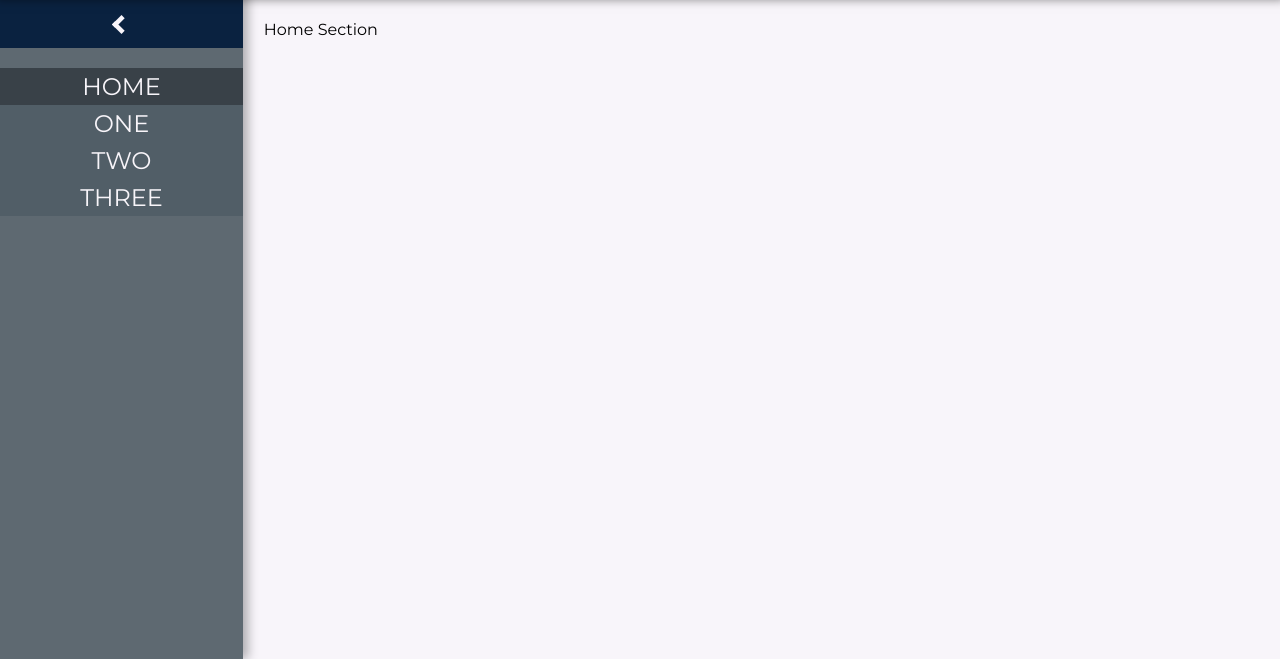
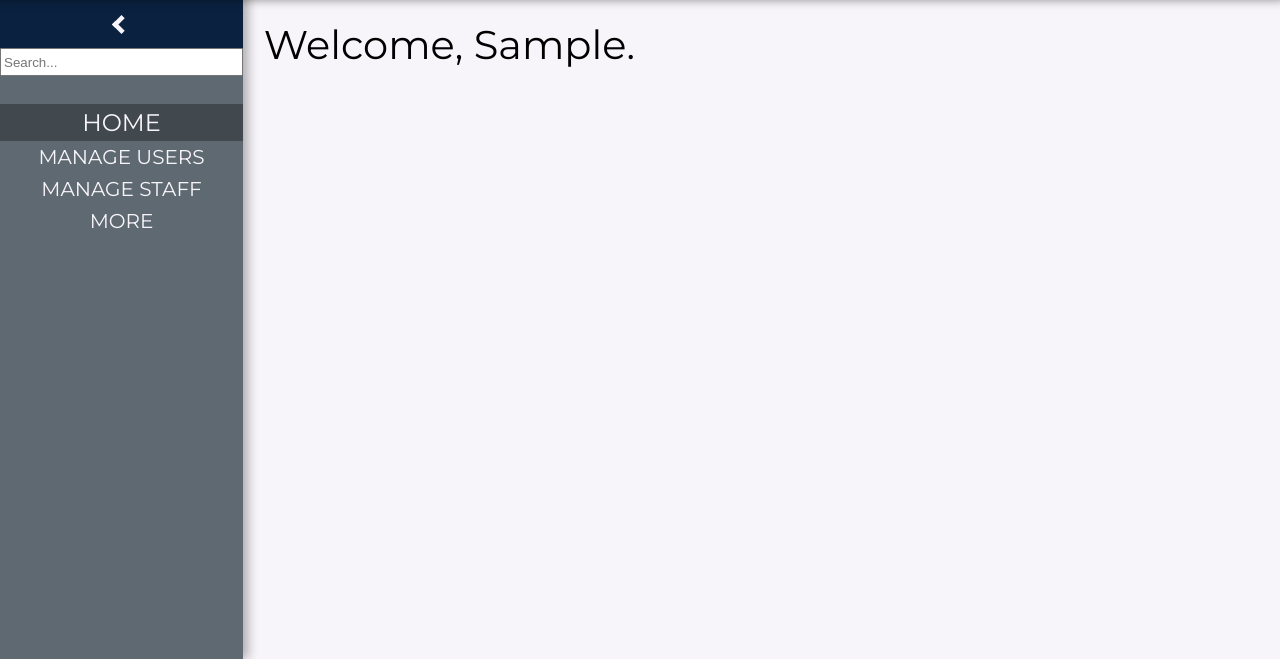
Before and after one commit to lwholten/doyrms-registration, a PHP site: page /pages/php/admin_page.php in a window 1280 px wide; the page is wider, and only the part inside the window is pictured. Shown: the part 140-799 px from the top of that part. Run offline with PHP 8.4, Linux system fonts and the light colour scheme; the visitor is signed in with stand-in values (Sample User, id 1).

Commit message:
Added search bar to the staff/admin sidebar

```diff
--- a/css/staff_page.css
+++ b/css/staff_page.css
@@ -36,6 +36,9 @@ body {
 .main_section_active {
   display: block;
 }
+.main_section h2{
+  text-transform: capitalize;
+}
 
 #sidebar {
   position: sticky;
@@ -68,16 +71,30 @@ body {
   transform: scale(1.5) rotate(-45deg);
   transition: 200ms;
 }
+#sidebar_search {
+  box-sizing:border-box;
+  width: 100%;
+  height: 28px;
+  text-align: left;
+  transition: opacity 200ms linear;
+}
 #sidebar_contents {
   padding: 0px;
-  margin-top: 20px;
+  margin-top: 0px;
   width: 100%;
   height: auto;
-  background: rgba(55,71,79,0.3);
   transition: opacity 200ms linear;
   display: flex;
   flex-direction: column;
   align-items: center;
+}
+#sidebar_contents spacer {
+  width: 100%;
+  padding: 4px 0px;
+  height: 20px;
+  display: block;
+  cursor: default;
+  background: rgba(0,0,0,0.0);
 }
 #sidebar_contents .sidebar_button {
   width: 100%;
@@ -85,6 +102,7 @@ body {
   height: auto;
   display: block;
   text-align: center;
+  text-transform: uppercase;
   color: var(--white);
   cursor: pointer;
   background: rgba(0,0,0,0.0);
--- a/pages/html/admin_page.html
+++ b/pages/html/admin_page.html
@@ -25,15 +25,21 @@
     <div class="text" id="sidebar">
       <input type="checkbox" id="sidebar_toggle" class="hidden"/>
       <label for="sidebar_toggle" onclick="toggleSidebar()"><span class="left_arrow"></span></label>
+      <div id="sidebar_search_wrapper">
+        <input type="text" placeholder="Search..." id="sidebar_search"></input>
+      </div>
       <ul id="sidebar_contents">
-        <li onclick="toggleMainSection('s1','m1')" class="sidebar_button sidebar_button_active" id="s1"><h3>HOME</h3></li>
-        <li onclick="toggleMainSection('s2','m2')" class="sidebar_button" id="s2"><h3>ONE</h3></li>
-        <li onclick="toggleMainSection('s3','m3')" class="sidebar_button" id="s3"><h3>TWO</h3></li>
-        <li onclick="toggleMainSection('s4','m4')" class="sidebar_button" id="s4"><h3>THREE</h3></li>
+        <spacer></spacer>
+        <li onclick="toggleMainSection('s1','m1')" class="sidebar_button sidebar_button_active" id="s1"><h3>home</h3></li>
+        <li onclick="toggleMainSection('s2','m2')" class="sidebar_button" id="s2"><h4>manage Users</h4></li>
+        <li onclick="toggleMainSection('s3','m3')" class="sidebar_button" id="s3"><h4>manage Staff</h4></li>
+        <li onclick="toggleMainSection('s4','m4')" class="sidebar_button" id="s4"><h4>more</h4></li>
       </ul>
     </div>
     <div class="text main">
-      <section class="main_section main_section_active" id="m1">Home Section</section>
+      <section class="main_section main_section_active" id="m1">
+        <h2>Welcome, <?=$_SESSION["staff_username"]?>.</h2>
+      </section>
       <section class="main_section" id="m2">One</section>
       <section class="main_section" id="m3">Two</section>
       <section class="main_section" id="m4">Three</section>
--- a/pages/html/staff_page.html
+++ b/pages/html/staff_page.html
@@ -32,7 +32,9 @@
       </ul>
     </div>
     <div class="text main">
-      <section class="main_section main_section_active" id="m1">Home Section</section>
+      <section class="main_section main_section_active" id="m1">
+        <h2>Welcome, <?=$_SESSION["staff_username"]?>.</h2>
+      </section>
       <section class="main_section" id="m2">One</section>
       <section class="main_section" id="m3">Two</section>
       <section class="main_section" id="m4">Three</section>
--- a/scripts/staff_page_functions.js
+++ b/scripts/staff_page_functions.js
@@ -2,15 +2,17 @@ function toggleSidebar() {
   toggle = document.getElementById('sidebar_toggle');
   sidebar = document.getElementById('sidebar');
   sidebar_content = document.getElementById('sidebar_contents');
+  sidebar_search = document.getElementById('sidebar_search');
 
   if (toggle.checked) {
     sidebar_content.style.display = 'flex';
+    sidebar_search.style.display = 'block';
     sidebar.style.background = 'rgba(55,71,79,0.8)';
     sidebar.style.width = '300px';
-    sidebar_content.style.display = 'flex';
 
     setTimeout(function(){
       sidebar_content.style.opacity = '1.0';
+      sidebar_search.style.opacity = '1.0'
     }, 200);
   }
   else {
@@ -18,8 +20,10 @@ function toggleSidebar() {
     sidebar.style.background = 'rgba(0,0,0,0.3)';
     sidebar.style.width = '80px';
     sidebar_content.style.opacity = 0.0;
+    sidebar_search.style.opacity = 0.0;
     setTimeout(function(){
       sidebar_content.style.display = 'none';
+      sidebar_search.style.display = 'none';
     }, 200);
   }
 }
```
